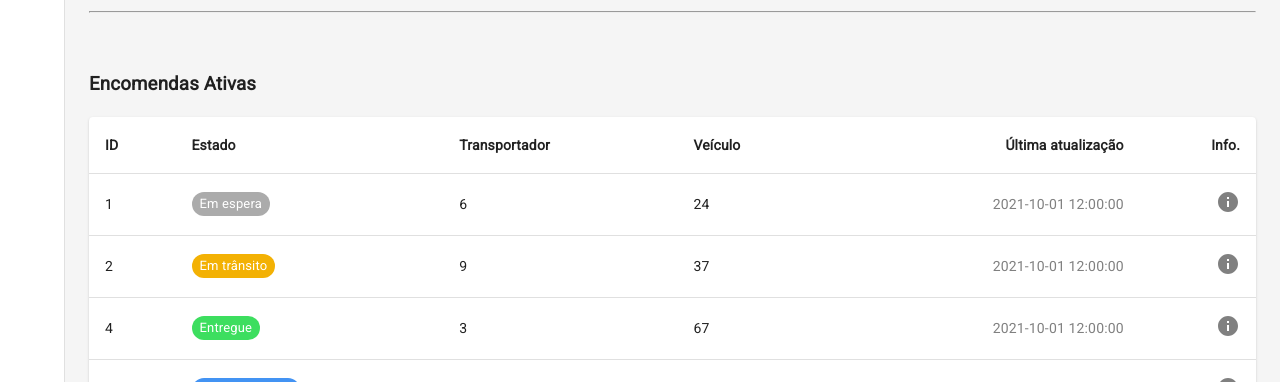
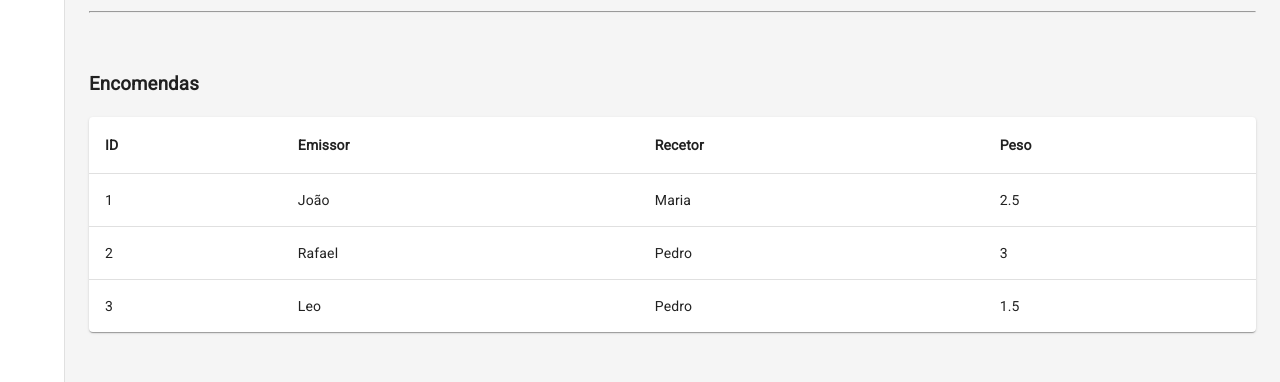
Before and after one commit to RLPR-org/LogiPack, a React (Create React App) app in the folder frontend/: page /#/transportador in a window 1280 px wide. Shown: the part 133-515 px from the top of the page. Built offline with nearby package versions, Linux system fonts and the light colour scheme.

Commit message:
Update PackagesTable

```diff
--- /dev/null
+++ b/frontend/src/transportador/components/PackagesTable.jsx
@@ -0,0 +1,59 @@
+import * as React from 'react';
+import Table from '@mui/material/Table';
+import TableBody from '@mui/material/TableBody';
+import TableCell from '@mui/material/TableCell';
+import TableContainer from '@mui/material/TableContainer';
+import TableHead from '@mui/material/TableHead';
+import TableRow from '@mui/material/TableRow';
+import Paper from '@mui/material/Paper';
+
+const packageData = [
+  {
+    "packageID": 1,
+    "sender": "João",
+    "receiver": "Maria",
+    "weight": 2.5,
+  },
+  {
+    "packageID": 2,
+    "sender": "Rafael",
+    "receiver": "Pedro",
+    "weight": 3.0
+  },
+  {
+    "packageID": 3,
+    "sender": "Leo",
+    "receiver": "Pedro",
+    "weight": 1.5
+  }
+]
+
+function PackagesTable(props) {
+
+  return (
+    <TableContainer component={Paper}>
+    <Table sx={{ minWidth: 650 }} aria-label="simple table">
+        <TableHead>
+          <TableRow>
+            <TableCell style={{fontWeight: "bold"}}>ID</TableCell>
+            <TableCell style={{fontWeight: "bold"}}>Emissor</TableCell>
+            <TableCell style={{fontWeight: "bold"}}>Recetor</TableCell>
+            <TableCell style={{fontWeight: "bold"}}>Peso</TableCell>
+          </TableRow>
+        </TableHead>
+        <TableBody>
+          {packageData.map((row) => (
+            <TableRow sx={{ '&:last-child td, &:last-child th': { border: 0 } }}>
+                <TableCell>{row.packageID}</TableCell>
+                <TableCell>{row.sender}</TableCell>
+                <TableCell>{row.receiver}</TableCell>
+                <TableCell>{row.weight}</TableCell>
+            </TableRow>
+          ))}
+        </TableBody>
+    </Table>
+</TableContainer>
+  );
+}
+
+export { PackagesTable };
--- a/frontend/src/transportador/pages/Dashboard.jsx
+++ b/frontend/src/transportador/pages/Dashboard.jsx
@@ -3,7 +3,7 @@ import '../../App.css';
 import Container from '@mui/material/Container';
 
 import { TransportadorBox } from '../components/TransportadorBox';
-import { PackagesTable } from '../../distribuidora/components/PackagesTable';
+import { PackagesTable } from '../components/PackagesTable';
 
 function Dashboard() {
 
@@ -19,7 +19,7 @@ function Dashboard() {
 
                 {/* ------- Encomendas ativas ------- */}
                 <Container maxWidth="xl" style={{padding: "30px 0 20px 0"}}>
-                    <h3>Encomendas Ativas</h3>
+                    <h3>Encomendas</h3>
                     <PackagesTable></PackagesTable>
                 </Container>
 
```
